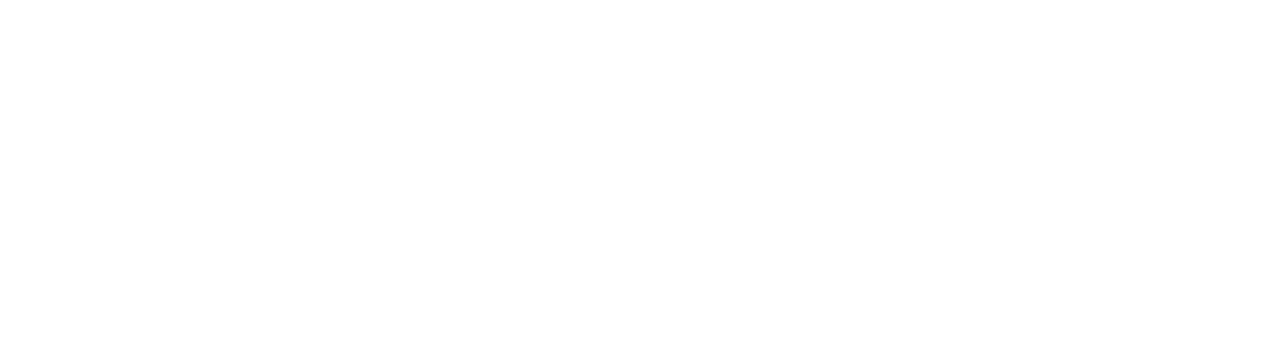
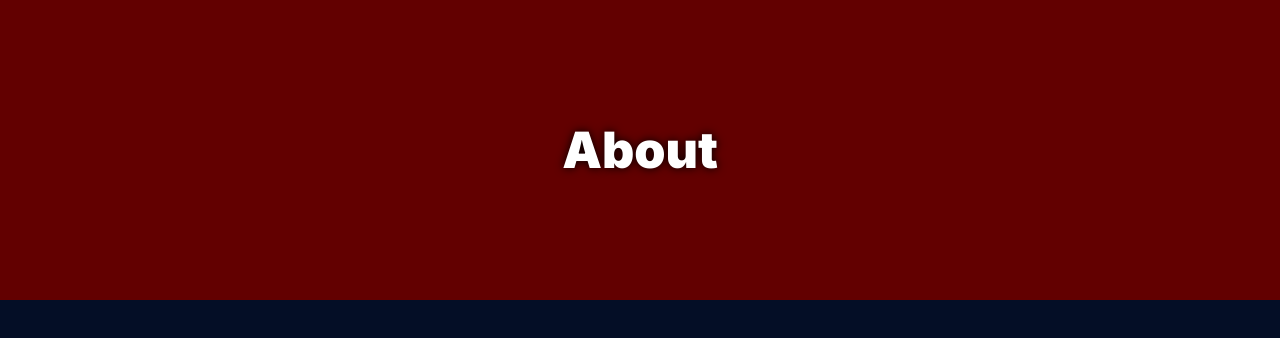
Before and after one commit to ralphestor/estor-portfolio-v2, a Next.js app: page /about in a window 1280 px wide. Shown: the top 338 px of the page. Built offline with nearby package versions, Linux system fonts and the light colour scheme.

Commit message:
small update on pages

```diff
--- a/src/app/about/page.tsx
+++ b/src/app/about/page.tsx
@@ -1,9 +1,13 @@
 const About = () => {
-    return (
-        <main>
-
-        </main>
-     );
-}
+  return (
+    <main className="w-full h-[100vh] min-h-[650px] bg-[#040E26]">
+      <header className="w-full h-[300px] bg-[#620000] flex justify-center items-center">
+        <h1 className="text-white font-black text-[50px] text-shadow">
+          About
+        </h1>
+      </header>
+    </main>
+  );
+};
 
 export default About;
--- a/src/app/connect/page.tsx
+++ b/src/app/connect/page.tsx
@@ -1,9 +1,13 @@
 const Connect = () => {
-    return (
-        <main>
-
-        </main>
-     );
-}
+  return (
+    <main className="w-full h-[100vh] min-h-[650px] bg-[#040E26]">
+      <header className="w-full h-[300px] bg-[#620000] flex justify-center items-center">
+        <h1 className="text-white font-black text-[50px] text-shadow">
+          Connect
+        </h1>
+      </header>
+    </main>
+  );
+};
 
 export default Connect;
--- a/src/app/projects/page.tsx
+++ b/src/app/projects/page.tsx
@@ -1,6 +1,9 @@
 const Projects = () => {
     return (
-        <main>
+        <main className="w-full h-[100vh] min-h-[650px] bg-[#040E26]">
+            <header className="w-full h-[300px] bg-[#620000] flex justify-center items-center">
+                <h1 className="text-white font-black text-[50px] text-shadow">Projects</h1>
+            </header>
 
         </main>
      );
```
